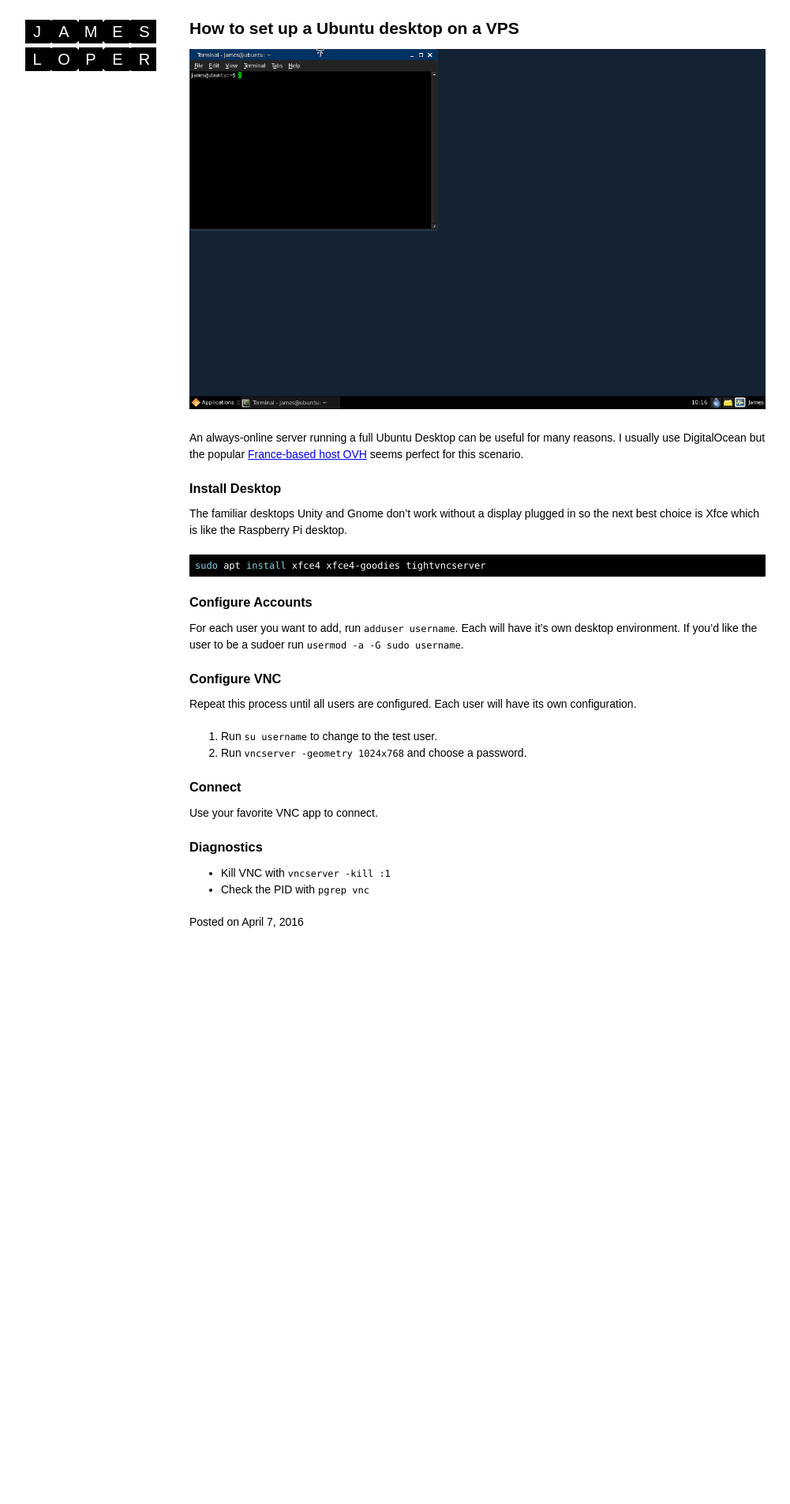
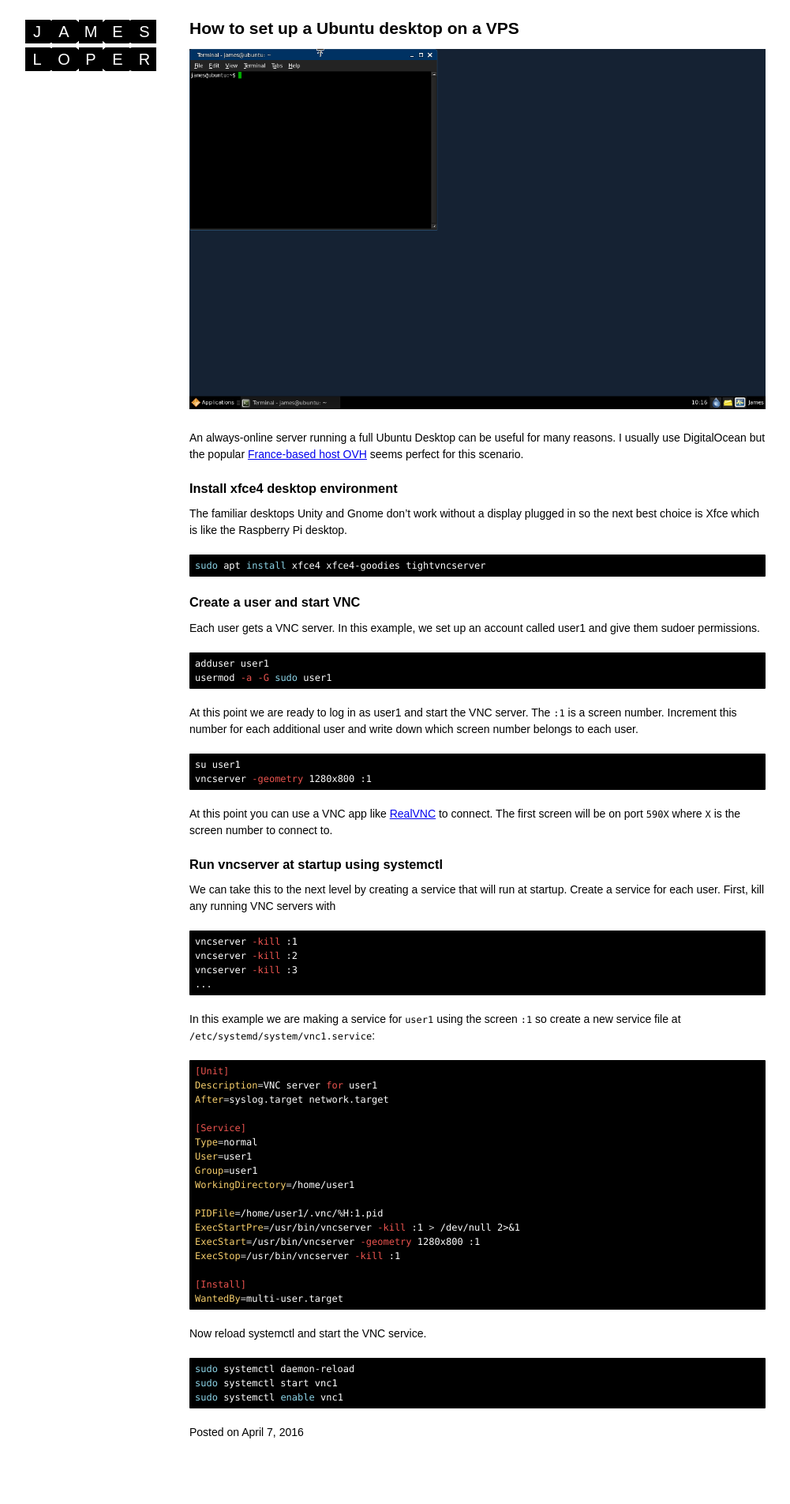
Before and after one commit to jamesloper/blog, a Jekyll site: the page built from _posts/2016-04-07-ubuntu-cloud-computer.md, in a window 1280 px wide. Shown: the whole page at 79% size, without its empty margins (140-1141 px from the left). Built offline with Jekyll 4.4.1, drawn with Linux system fonts in a browser that asks for light colours; before the commit the page ends 1258 px from its top, so only the background shows below that.

Commit message:
update remote desktop article

````diff
--- a/_includes/styles.css
+++ b/_includes/styles.css
@@ -20,6 +20,7 @@ blockquote {background:#000; color:#fff; margin-bottom:20px; padding:10px;}
 .o {color:#ccc;}
 .mi {color:#7e67ba;}
 .nb {color:#8bd3e6;}
+.nt {color:#e9534e;}
 
 .language-make .err {color:#e9534e;}
 .language-make .nv {color:#f5cd6b;}
--- a/_posts/2016-04-07-ubuntu-cloud-computer.md
+++ b/_posts/2016-04-07-ubuntu-cloud-computer.md
@@ -10,25 +10,65 @@ An always-online server running a full Ubuntu Desktop can be useful for many rea
 
 <!--more-->
 
-### Install Desktop
+### Install xfce4 desktop environment
 The familiar desktops Unity and Gnome don't work without a display plugged in so the next best choice is Xfce which is like the Raspberry Pi desktop.
 
 ``` bash
 sudo apt install xfce4 xfce4-goodies tightvncserver
 ```
 
-### Configure Accounts
-For each user you want to add, run `adduser username`. Each will have it's own desktop environment. If you'd like the user to be a sudoer run `usermod -a -G sudo username`.
+### Create a user and start VNC
+Each user gets a VNC server. In this example, we set up an account called user1 and give them sudoer permissions.
 
-### Configure VNC
-Repeat this process until all users are configured. Each user will have its own configuration.
+``` bash
+adduser user1
+usermod -a -G sudo user1
+```
 
-1. Run `su username` to change to the test user.
-2. Run `vncserver -geometry 1024x768` and choose a password.
+At this point we are ready to log in as user1 and start the VNC server. The `:1` is a screen number. Increment this number for each additional user and write down which screen number belongs to each user.
 
-### Connect
-Use your favorite VNC app to connect.
+``` bash
+su user1
+vncserver -geometry 1280x800 :1
+```
 
-### Diagnostics
-- Kill VNC with `vncserver -kill :1`
-- Check the PID with `pgrep vnc`
+At this point you can use a VNC app like [RealVNC](https://www.realvnc.com/en/connect/download/viewer/) to connect. The first screen will be on port `590X` where `X` is the screen number to connect to.
+
+### Run vncserver at startup using systemctl
+We can take this to the next level by creating a service that will run at startup. Create a service for each user. First, kill any running VNC servers with
+``` bash
+vncserver -kill :1
+vncserver -kill :2
+vncserver -kill :3
+...
+```
+
+In this example we are making a service for `user1` using the screen `:1` so create a new service file at `/etc/systemd/system/vnc1.service`:
+
+``` make
+[Unit]
+Description=VNC server for user1
+After=syslog.target network.target
+
+[Service]
+Type=normal
+User=user1
+Group=user1
+WorkingDirectory=/home/user1
+
+PIDFile=/home/user1/.vnc/%H:1.pid
+ExecStartPre=/usr/bin/vncserver -kill :1 > /dev/null 2>&1
+ExecStart=/usr/bin/vncserver -geometry 1280x800 :1
+ExecStop=/usr/bin/vncserver -kill :1
+
+[Install]
+WantedBy=multi-user.target
+```
+
+Now reload systemctl and start the VNC service.
+
+``` bash
+sudo systemctl daemon-reload
+sudo systemctl start vnc1
+sudo systemctl enable vnc1
+```
````
Also changed, not shown: _posts/2020-03-18-server-behind-firewall-without-port-forwarding.md (+2 -2 lines).
